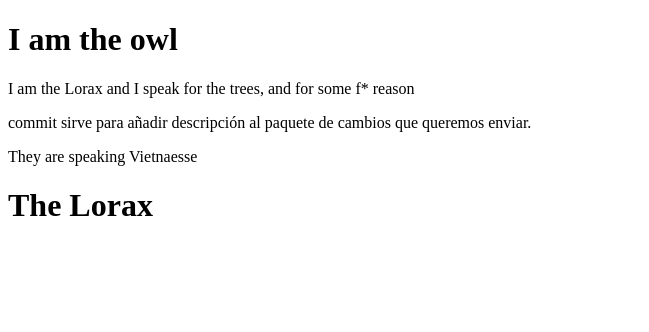
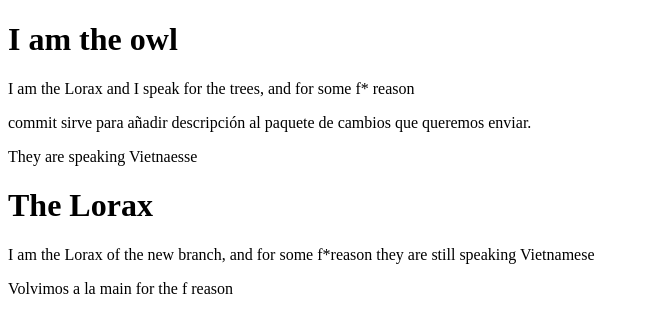
Before and after one commit to OneCalledFrank/estructura, a plain HTML site: page index.html in a window 1280 px wide. Shown: the whole page, without its empty margins (0-649 px from the left). Drawn offline with Linux system fonts and the light colour scheme.

Commit message:
once a mf again

```diff
--- a/index.html
+++ b/index.html
@@ -13,6 +13,8 @@
     <p>commit sirve para añadir descripción al paquete de cambios que queremos enviar.</p>
     <p>They are speaking Vietnaesse</p>
     <h1>The Lorax</h1>
+    <p>I am the Lorax of the new branch, and for some f*reason they are still speaking Vietnamese</p>
+    <p>Volvimos a la main for the f reason</p>
 </body>
 
 </html>
```
